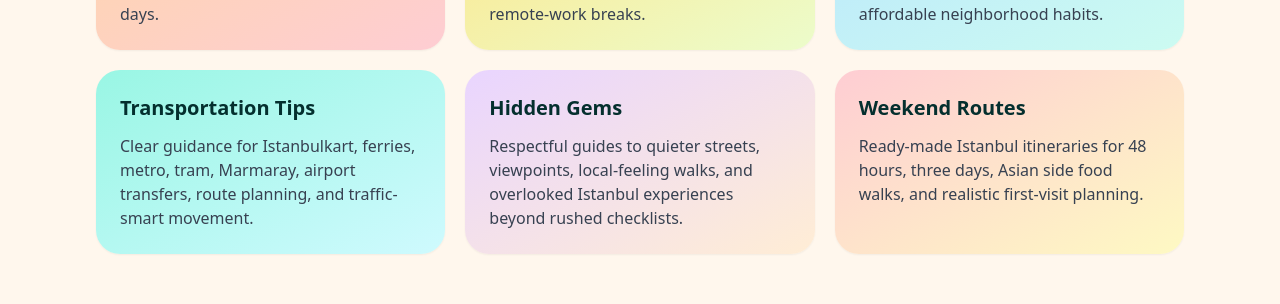
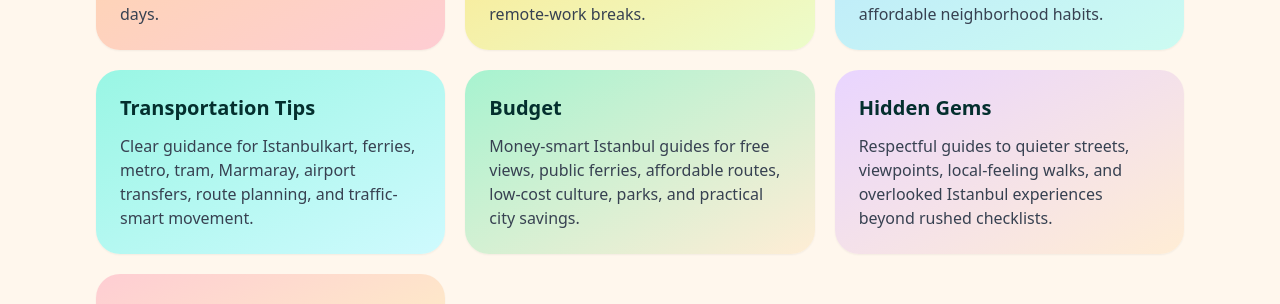
Before and after one commit to quazimoda/cityguide, a Next.js app: page / in a window 1280 px wide. Shown: the part 987-1291 px from the top of the page. Built offline with nearby package versions, Linux system fonts and the light colour scheme; no server answers.

Commit message:
Fix budget category and hero image

```diff
--- a/src/data/blog.ts
+++ b/src/data/blog.ts
@@ -297,7 +297,7 @@ const blogData = [
       'Şehir Hatları official domestic and Bosphorus ferry timetable pages',
       'Official venue pages for public cultural spaces including SALT Galata, Casa Botter, and Yapı Kredi Culture and Arts',
     ],
-    heroImage: istanbulImages.karakoyFerrySunset,
+    heroImage: istanbulImages.weekendSunset,
     sections: [
       {
         heading: 'Istanbul has a talent for making you forget your budget',
--- a/src/data/categories.ts
+++ b/src/data/categories.ts
@@ -26,6 +26,12 @@ export const categories: Category[] = [
     gradient: 'from-teal-200 to-cyan-100',
   },
   {
+    title: 'Budget',
+    slug: 'budget',
+    description: 'Money-smart Istanbul guides for free views, public ferries, affordable routes, low-cost culture, parks, and practical city savings.',
+    gradient: 'from-emerald-200 to-orange-100',
+  },
+  {
     title: 'Hidden Gems',
     slug: 'hidden-gems',
     description: 'Respectful guides to quieter streets, viewpoints, local-feeling walks, and overlooked Istanbul experiences beyond rushed checklists.',
```
